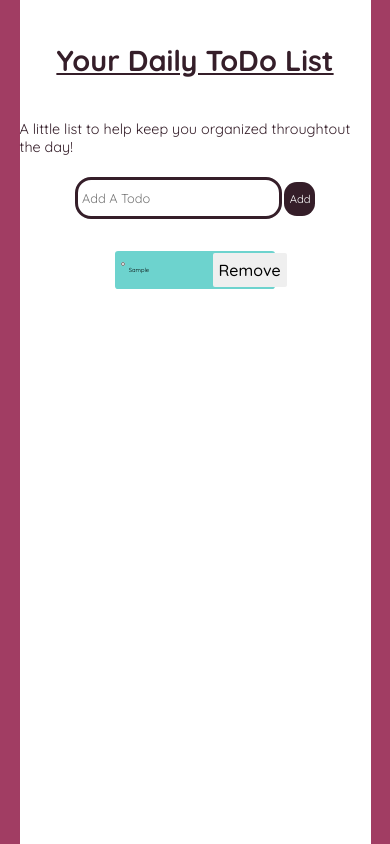
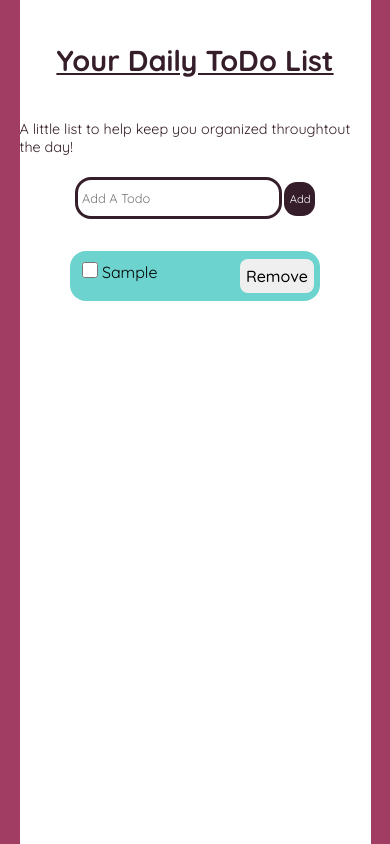
Before and after one commit to dpiedra42/todo-list, a Next.js app: page / in a window 390 px wide. Both pictures are taken after typing "Sample" into the empty fields and a click on the button "Add". Built offline with nearby package versions, Linux system fonts and the light colour scheme.

Commit message:
responsive for mobile

```diff
--- a/components/Todo.jsx
+++ b/components/Todo.jsx
@@ -28,6 +28,14 @@ const TaskContainer = styled.div`
     width: 40vw;
     display: flex;
     justify-content: space-between;
+
+    @media (max-width: 780px)
+    {
+        width: 60vw;
+        margin-bottom: 1rem;
+        padding: 0.5rem;
+        border-radius: 1rem;
+    }
 `
 const TaskDiv = styled.div`
     width: 70%;
@@ -37,10 +45,21 @@ const InputBox = styled.input`
     margin-right: 1vw;
     width: 1vw;
     height: 1.9vh;
+
+    @media (max-width: 780px)
+    {
+        width: 1rem;
+    }
 `
 const Task = styled.label`
     font-size: 1.5vw;
     padding-right: 1.5vw;
+
+    @media (max-width: 780px)
+    {
+       padding-right: 0;
+       font-size: 1rem;
+    }
 `
 const ButtonDiv = styled.div`
     width: 30%;
@@ -54,4 +73,9 @@ const DeleteButton = styled.button`
     border-radius: 0.5vw;
     font-family: 'Quicksand', sans-serif;
     font-weight: 500;
+
+    @media (max-width: 780px)
+    {
+       border-radius: 0.5rem;
+    }
 `
```
